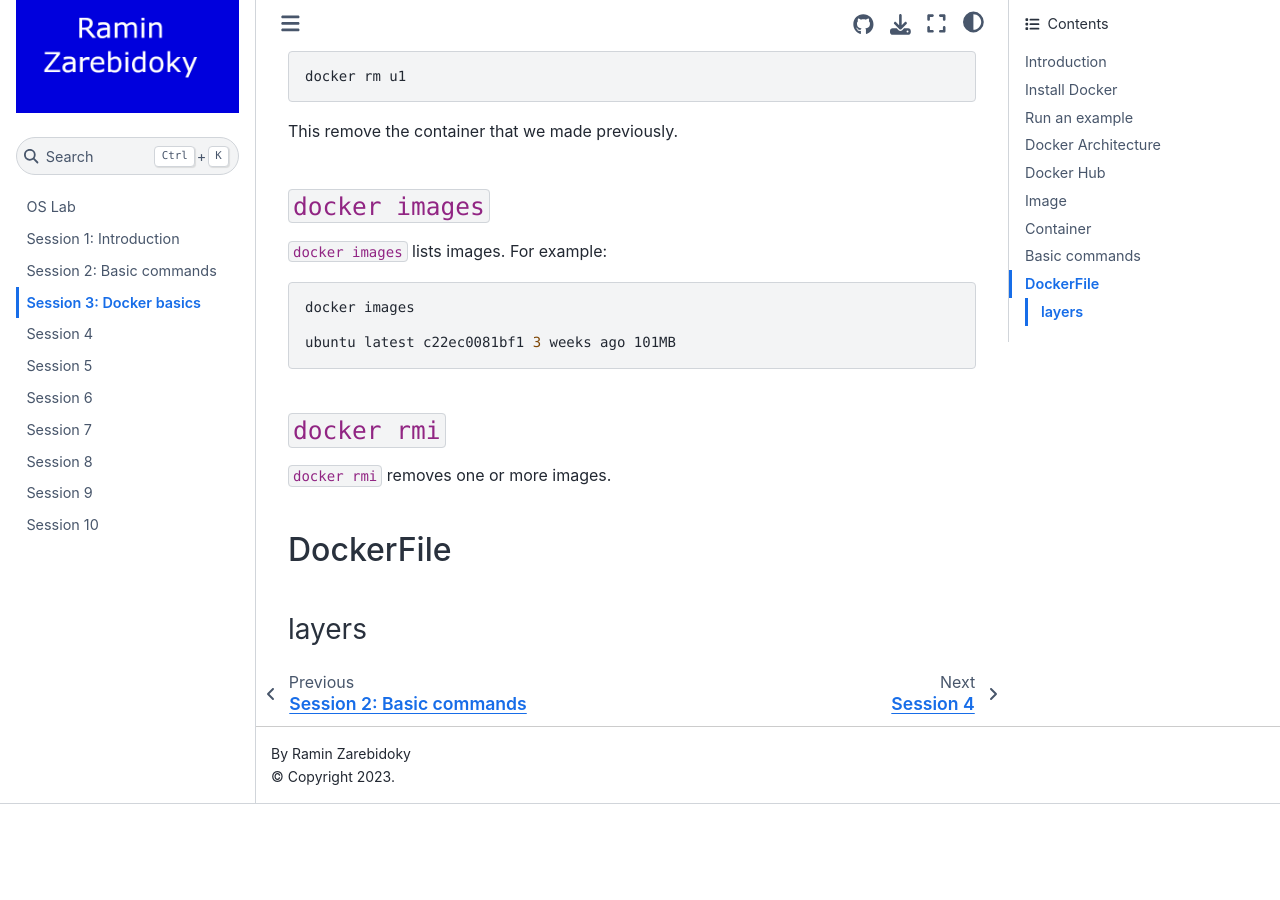
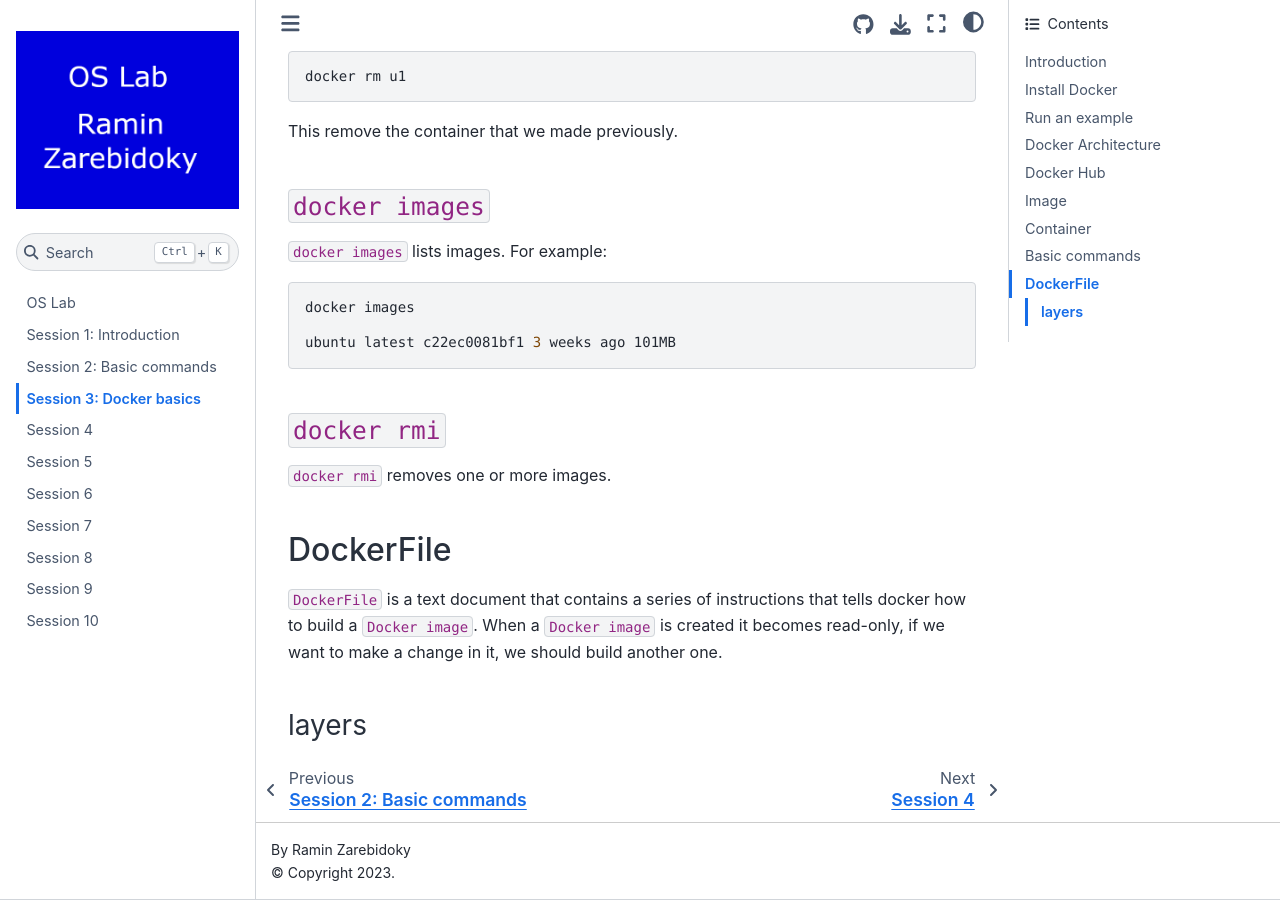
Before and after one commit to LiterallyTheOne/os_lab, a Jupyter Book: the page built from docs/session_3.md, in a window 1280 px wide and 900 px high, scrolled down 3802 px. Built offline with Jupyter Book 1.0.4 settings and Sphinx 7.4.7 and the Sphinx Book theme 1.1.4, drawn with Linux system fonts in a browser that asks for light colours; before the commit the page ends 4606 px from its top, so only the background shows below that.

Commit message:
Add some description to DockerFile

```diff
--- a/docs/session_3.md
+++ b/docs/session_3.md
@@ -212,4 +212,10 @@ ubuntu latest c22ec0081bf1 3 weeks ago 101MB
 
 ## DockerFile
 
+`DockerFile` is a text document that contains a series
+of instructions that tells docker how to build a
+`Docker image`.
+When a `Docker image` is created it becomes read-only,
+if we want to make a change in it, we should build another one.
+
 ### layers
```
